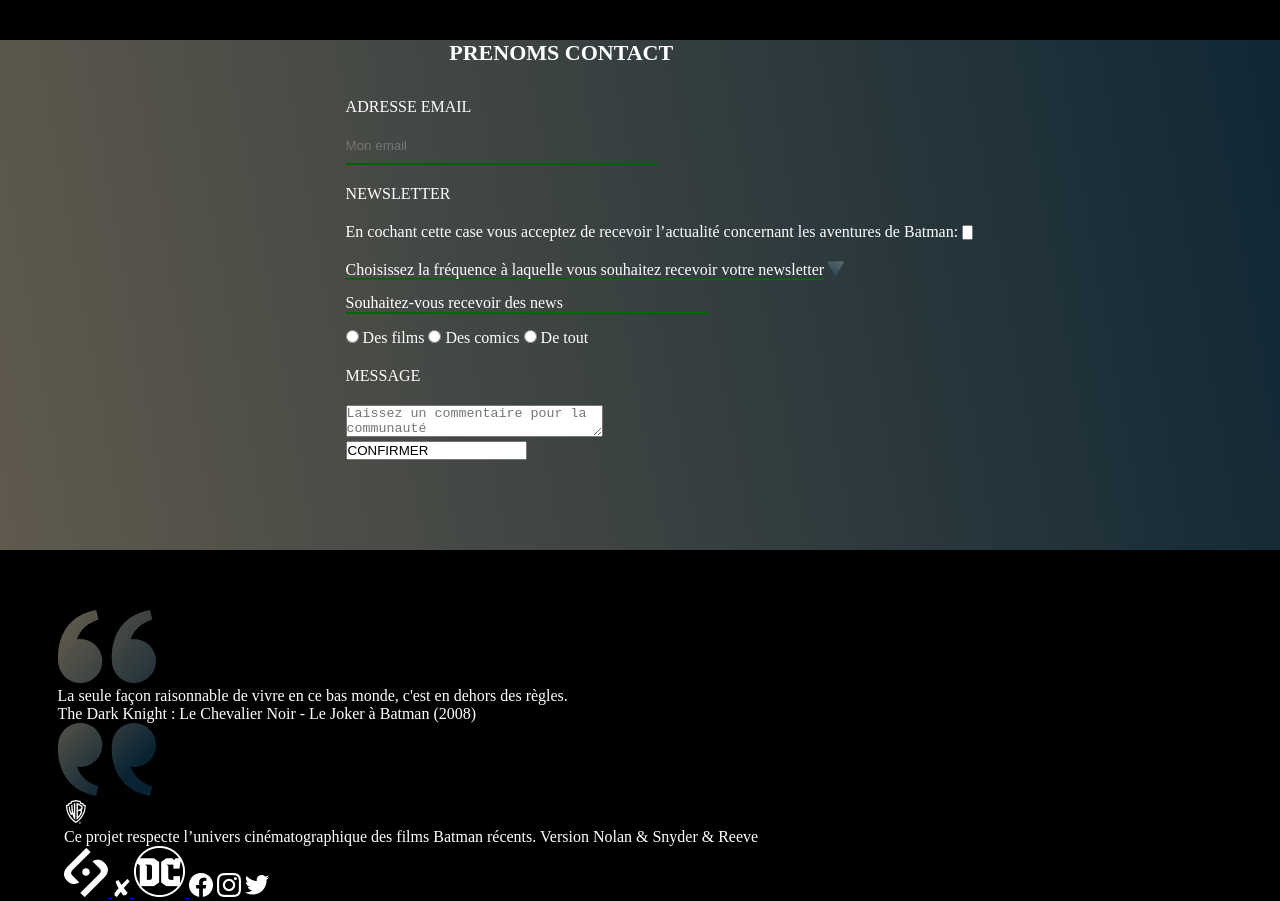
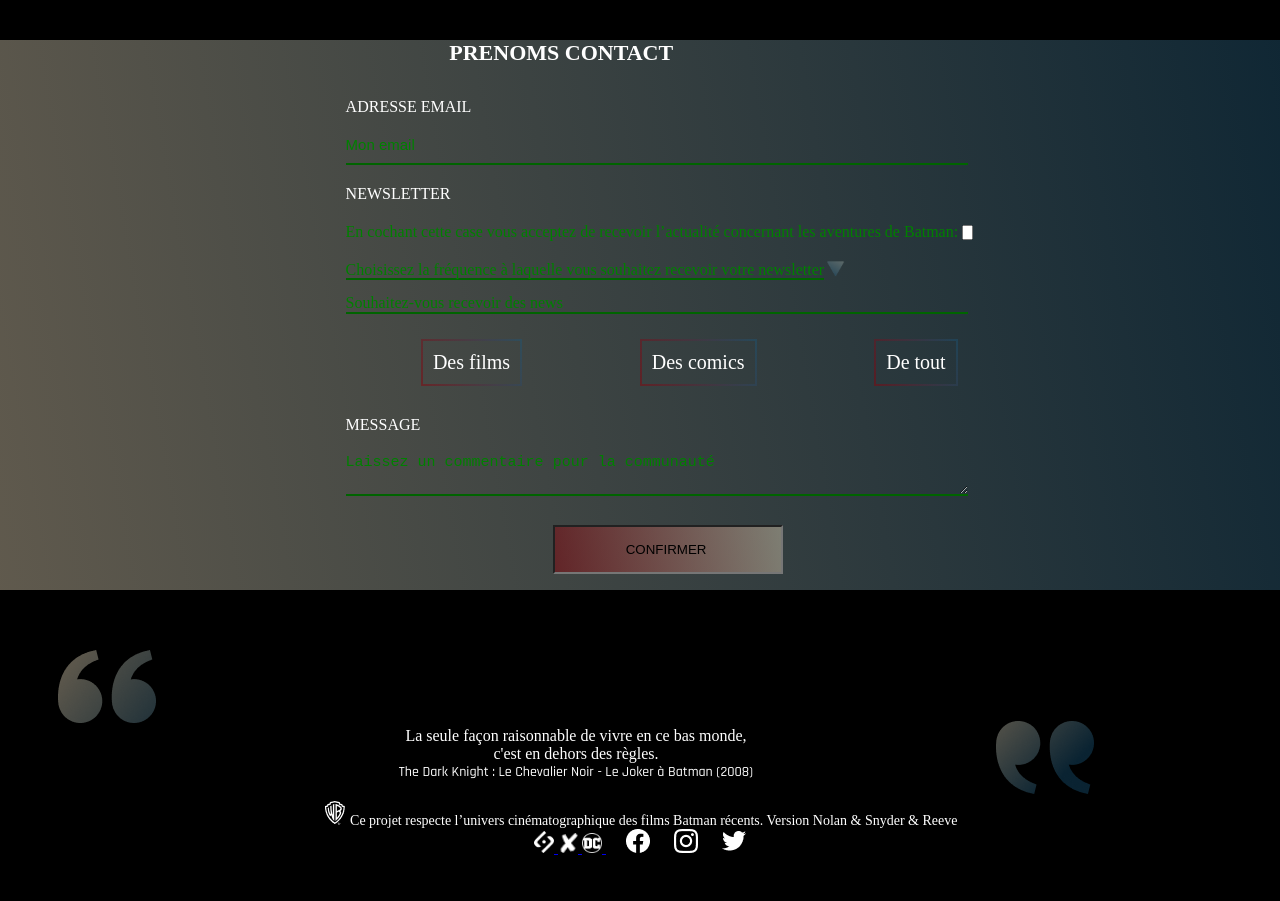
Before and after one commit to edwigesay22/SAYNA-HTMLCSS-BATMAN1-062022, a plain HTML site: page index.html in a window 1280 px wide. Shown: the part 5820-6721 px from the top of the page. After the commit the page ends 6686 px from the top, so only its background shows below. Drawn offline with Linux system fonts and the light colour scheme.

Commit message:
modif.text

```diff
--- a/css/style.css
+++ b/css/style.css
@@ -225,7 +225,7 @@ section {
     background: linear-gradient( 80deg, var(--gradient-white), var(--gradient-blue));
     width: 120%;
     text-align: justify;
-    height: 510px;
+    height: 550px;
     padding-left: 30%;
 }
 
@@ -242,11 +242,47 @@ section {
     border-bottom: 2px solid darkgreen;
     background-color: transparent;
     padding-bottom: 10px;
-    width: 30%;
+    width: 60%;
+}
+
+.hit {
+    border-top: none;
+    border-left: none;
+    border-right: none;
+    border-bottom: 2px solid darkgreen;
+    background-color: transparent;
+    padding-bottom: 10px;
+    width: 60%;
 }
 
 .btn-group {
     background-color: transparent;
+    padding: 10px;
+    display: flex;
+    justify-content: space-between;
+    margin-right: 40%;
+}
+
+.rad {
+    opacity: 0;
+}
+
+.smack {
+    cursor: pointer;
+    padding: 10px;
+    border: 2px solid;
+    border-image: linear-gradient( 69deg, var(--gradient-red), var(--gradient-blue))1;
+    font-size: 20px;
+}
+
+.sub {
+    margin: 25px auto;
+    margin-left: 20%;
+    padding: 15px 0;
+    width: 230px;
+    cursor: pointer;
+    text-align: center;
+    background: linear-gradient( 80deg, var(--gradient-red), var(--gradient-white));
 }
 
 .maid {
@@ -269,14 +305,64 @@ section {
 .news {
     margin: 15px 0;
     border-bottom: 2px solid darkgreen;
-    width: 35%;
+    width: 60%;
     text-align: justify;
+    color: green;
 }
 
 .choice {
     margin: 15px 0;
     border-bottom: 2px solid darkgreen;
-    width: 45%;
+    width: 60%;
     text-align: justify;
     padding-top: -15px;
+    color: green;
 }
+
+.joy {
+    color: green;
+}
+
+::placeholder {
+    color: green;
+    font-size: 15px;
+}
+
+.citations {
+    margin-left: 90px width: 60px;
+    text-align: center
+}
+
+.author {
+    padding-top: 10px;
+    font-size: 14px;
+    font-family: 'rajdhani';
+    margin-bottom: 20px;
+    margin-top: -10px;
+}
+
+.G-close {
+    float: right;
+    margin-top: -80px;
+}
+
+
+/*design du footer*/
+
+.logo {
+    margin-top: 20px;
+}
+
+.text-F {
+    text-align: center;
+    font-size: 14px;
+}
+
+.social-f {
+    text-align: center;
+    margin: 30 0;
+}
+
+.picture {
+    padding: 10px;
+}
--- a/index.html
+++ b/index.html
@@ -9,7 +9,7 @@
     <link rel="stylesheet" href="./css/style.css">
 </head>
 
-<body>
+<body class="Sold">
     <!--entête de la page-->
     <header>
         <nav class="container">
@@ -197,7 +197,7 @@
                     <label class="titles" for="email ">ADRESSE EMAIL</label>
                     <input class="mail" type="email " name="email " placeholder="Mon email ">
                     <label class="titles" for="newsletter ">NEWSLETTER</label>
-                    <label for=" "> En cochant cette case vous acceptez de recevoir l’actualité concernant les aventures de
+                    <label class="joy" for=""> En cochant cette case vous acceptez de recevoir l’actualité concernant les aventures de
                      Batman:</label>
                     <input class="checkbox" type="checkbox ">
                     <div>
@@ -210,56 +210,60 @@
                         <p class="news">Souhaitez-vous recevoir des news</p>
                     </div>
                     <div class="btn-group">
-                        <input type="radio" id="film">
-                        <label for="">Des films</label>
-                        <input type="radio" id="comics">
-                        <label for="">Des comics</label>
-                        <input type="radio" id="film">
-                        <label for="">De tout</label>
+                        <input class="rad" type="radio" id="film">
+                        <label class="smack" for="">Des films</label>
+                        <input class="rad" type="radio" id="comics">
+                        <label class="smack" for="">Des comics</label>
+                        <input class="rad" type="radio" id="film">
+                        <label class="smack" for="">De tout</label>
                     </div>
                     <p class="titles ">MESSAGE</p>
-                    <textarea name=" " id=" " cols="30 " placeholder="Laissez un commentaire pour la communauté "></textarea>
-                    <br> <input type="submit " value="CONFIRMER "><br/>
+                    <textarea class="hit" name=" " id=" " cols="30 " placeholder="Laissez un commentaire pour la communauté "></textarea>
+                    <br> <input class="sub" type="submit " value="CONFIRMER "><br/>
                 </form>
             </div>
         </section>
         <!--section citation-->
         <section id="citation ">
             <div class="container ">
-                <div>
+                <div class="G-open">
                     <img src="./Assets/Logos/icon_guillemets_1.png " alt=" ">
                 </div>
-                <div>
-                    <p class="text ">La seule façon raisonnable de vivre en ce bas monde, c'est en dehors des règles.</p>
+                <div class="citations">
+                    <div>
+                        <p class="read ">La seule façon raisonnable de vivre en ce bas monde, <br> c'est en dehors des règles.</p>
+                    </div>
+                    <div>
+                        <p class="author ">The Dark Knight : Le Chevalier Noir - Le Joker à Batman (2008)</p>
+                    </div>
                 </div>
-                <div>
-                    <p class="text ">The Dark Knight : Le Chevalier Noir - Le Joker à Batman (2008)</p>
-                </div>
-                <div>
+
+                <div class="G-close">
                     <img src="./Assets/Logos/icon_guillemets_2.png " alt=" ">
                 </div>
             </div>
         </section>
     </main>
+    <div class="clearfix"></div>
     <!--fin du corps de la page-->
 
     <!--le pied de page-->
     <footer>
         <div class="container ">
             <div class="logo ">
-                <div>
+                <div class="text-F">
                     <img src="./Assets/Logos/icon_WB.png " alt=" ">
-                    <p class="text ">Ce projet respecte l’univers cinématographique des films Batman récents. Version Nolan & Snyder & Reeve</p>
+                    <span class="text ">Ce projet respecte l’univers cinématographique des films Batman récents. Version Nolan & Snyder & Reeve</span>
                 </div>
-                <div>
-                    <a href="# ">
-                        <img src="./Assets/Logos/logo_sayna_white.png " alt=" ">
-                        <img src="./Assets/Logos/icon_x.png " alt=" ">
-                        <img src="./Assets/Logos/icon_DC.png " alt=" ">
+                <div class="social-f">
+                    <a class="picture" href="# ">
+                        <img width=20px src="./Assets/Logos/logo_sayna_white.png " alt=" ">
+                        <img width=20px src="./Assets/Logos/icon_x.png " alt=" ">
+                        <img width=20px src="./Assets/Logos/icon_DC.png " alt=" ">
                     </a>
-                    <a href=" "><img src="./Assets/Logos/icon_facebook.png " alt=" "></a>
-                    <a href=" "><img src="./Assets/Logos/icon_ig.png " alt=" "></a>
-                    <a href=" "><img src="./Assets/Logos/icon_tw.png " alt=" "></a>
+                    <a class="picture" href=" "><img src="./Assets/Logos/icon_facebook.png " alt=" "></a>
+                    <a class="picture" href=" "><img src="./Assets/Logos/icon_ig.png " alt=" "></a>
+                    <a class="picture" href=" "><img src="./Assets/Logos/icon_tw.png " alt=" "></a>
                     </a>
                 </div>
             </div>
```
